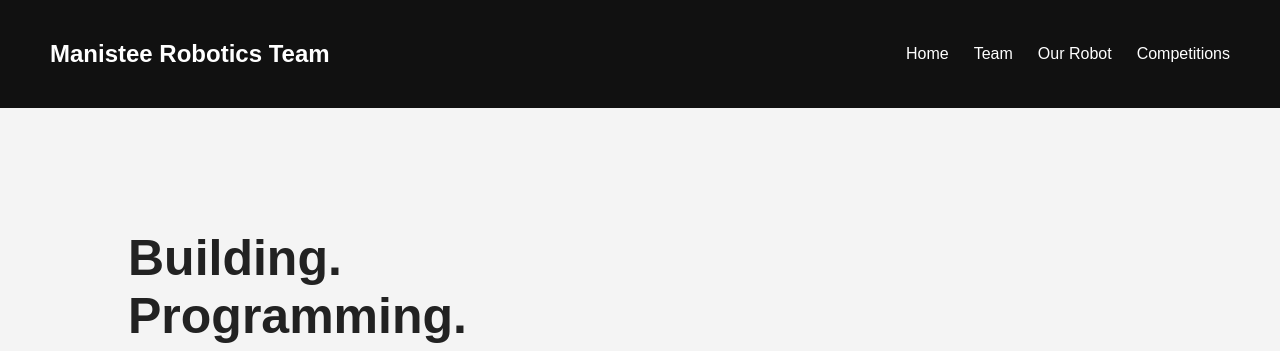
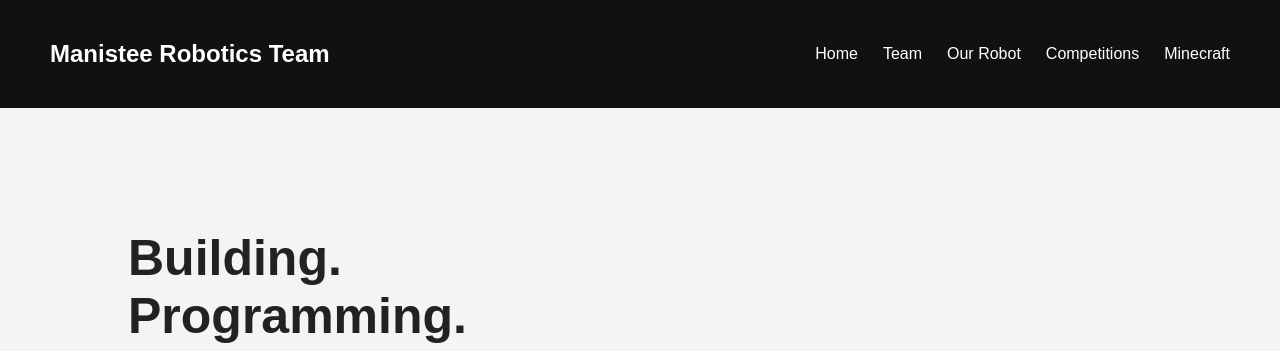
Before and after one commit to CyKo1208/Robotics-Website, a plain HTML site: page index.html in a window 1280 px wide. Shown: the top 351 px of the page. Drawn offline with Linux system fonts and the light colour scheme.

Commit message:
Updated website

```diff
--- a/index.html
+++ b/index.html
@@ -21,6 +21,7 @@
             <a href="team.html">Team</a>
             <a href="robot.html">Our Robot</a>
             <a href="competitions.html">Competitions</a>
+            <a href="minecraft.html">Minecraft</a>
         </div>
     </nav>
 
```
Also changed, not shown: team.html (+1 -0 lines).
